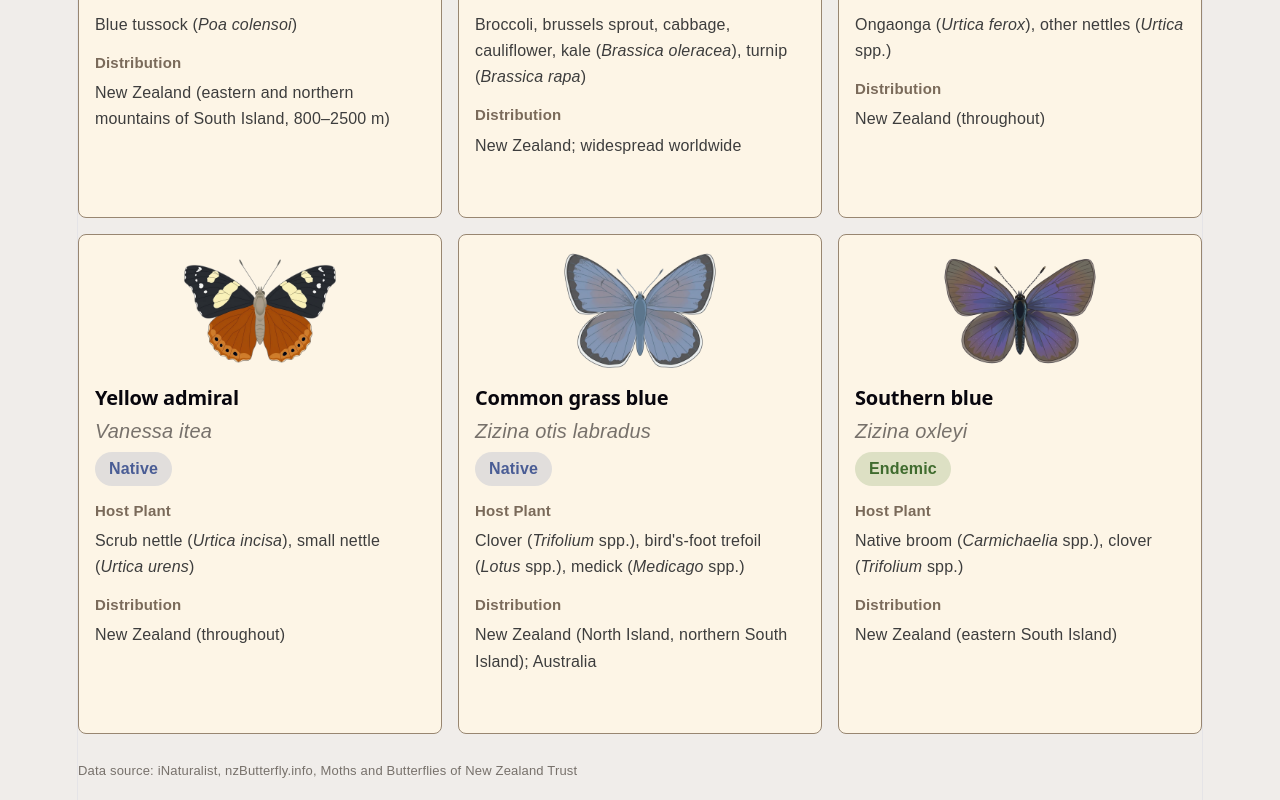
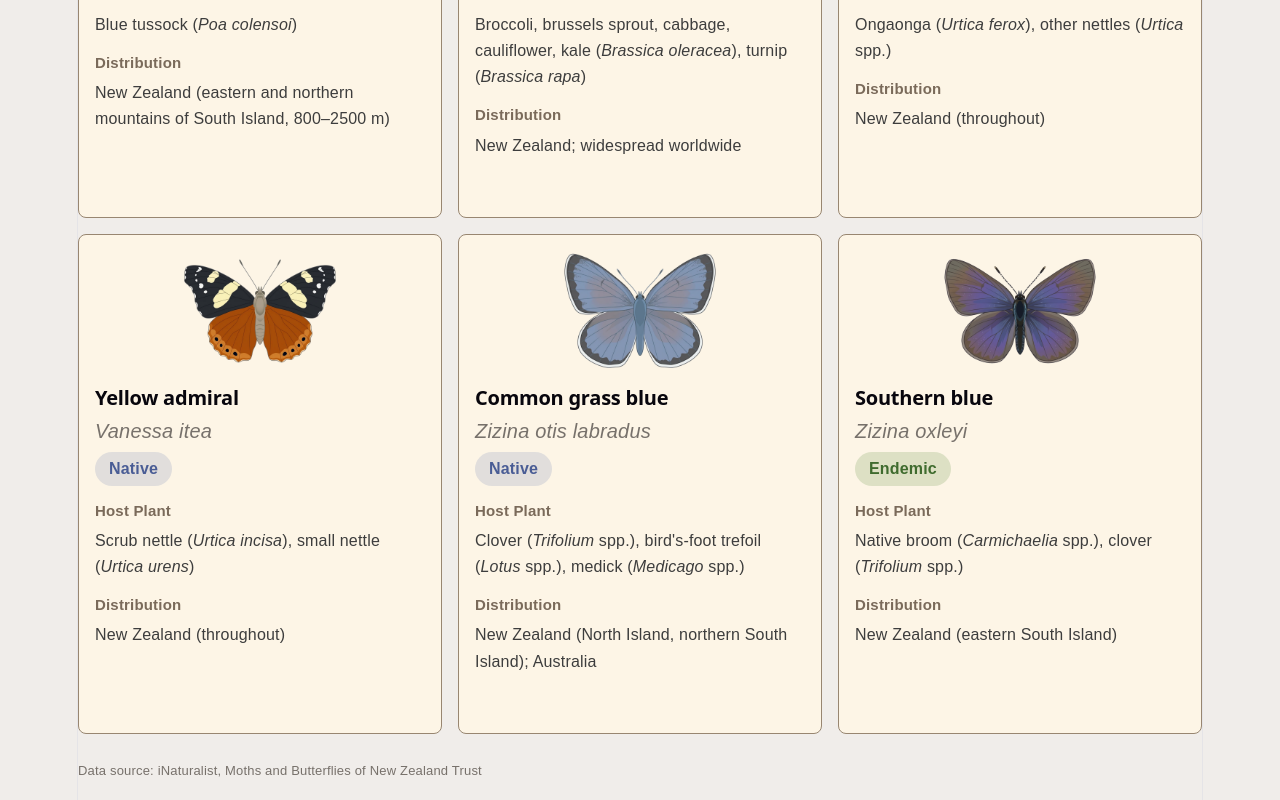
Before and after one commit to sburgess2/my-first-app, a React (Vite) app: page / in a window 1280 px wide. Shown: the part 2478-3278 px from the top of the page. Built offline with nearby package versions, Linux system fonts and the light colour scheme.

Commit message:
removed one of the data sources not used

```diff
--- a/src/App.jsx
+++ b/src/App.jsx
@@ -128,7 +128,7 @@ function App() {
       </Card>
 ))}
     </div>
-    <p style={sourceStyle}>Data source: iNaturalist, nzButterfly.info, Moths and Butterflies of New Zealand Trust</p>
+    <p style={sourceStyle}>Data source: iNaturalist, Moths and Butterflies of New Zealand Trust</p>
     </div>
   );
 }
```
